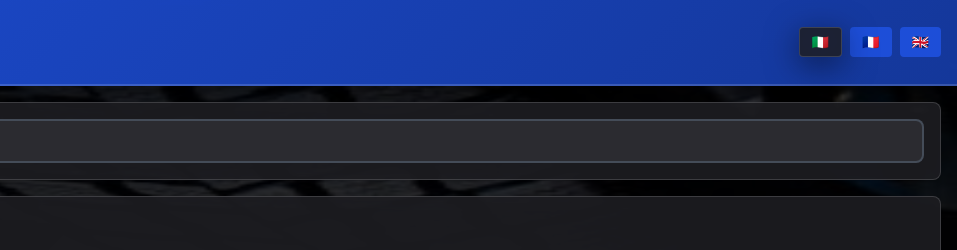
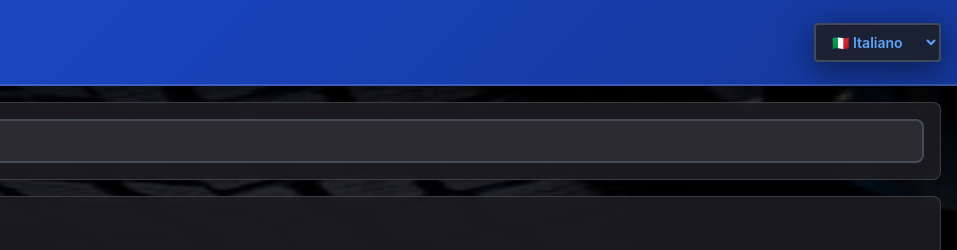
Before and after one commit to MoonRoadx/garage-TANO, a plain HTML site: page index.html in a window 1280 px wide. Shown: the top 250 px of the page, 323-1280 px from the left. Drawn offline with nearby package versions, Linux system fonts and the light colour scheme.

Commit message:
Replace language buttons with a dropdown selector

```diff
--- a/index.html
+++ b/index.html
@@ -638,10 +638,12 @@
                                         <p class="text-xs text-blue-100 mt-1">${t('subtitle')}</p>
                                     </div>
                                 </div>
-                                <div class="flex gap-2">
-                                    <button onclick="changeLanguage('it')" class="px-3 py-1 rounded ${currentLang === 'it' ? 'bg-white text-blue-600' : 'bg-blue-700'} font-semibold text-sm">🇮🇹</button>
-                                    <button onclick="changeLanguage('fr')" class="px-3 py-1 rounded ${currentLang === 'fr' ? 'bg-white text-blue-600' : 'bg-blue-700'} font-semibold text-sm">🇫🇷</button>
-                                    <button onclick="changeLanguage('en')" class="px-3 py-1 rounded ${currentLang === 'en' ? 'bg-white text-blue-600' : 'bg-blue-700'} font-semibold text-sm">🇬🇧</button>
+                                <div>
+                                    <select onchange="changeLanguage(this.value)" class="px-3 py-2 rounded bg-white text-blue-600 font-semibold text-sm cursor-pointer border-2 border-blue-400 focus:outline-none focus:ring-2 focus:ring-white">
+                                        <option value="it" ${currentLang === 'it' ? 'selected' : ''}>🇮🇹 Italiano</option>
+                                        <option value="fr" ${currentLang === 'fr' ? 'selected' : ''}>🇫🇷 Français</option>
+                                        <option value="en" ${currentLang === 'en' ? 'selected' : ''}>🇬🇧 English</option>
+                                    </select>
                                 </div>
                             </div>
                         </div>
```
